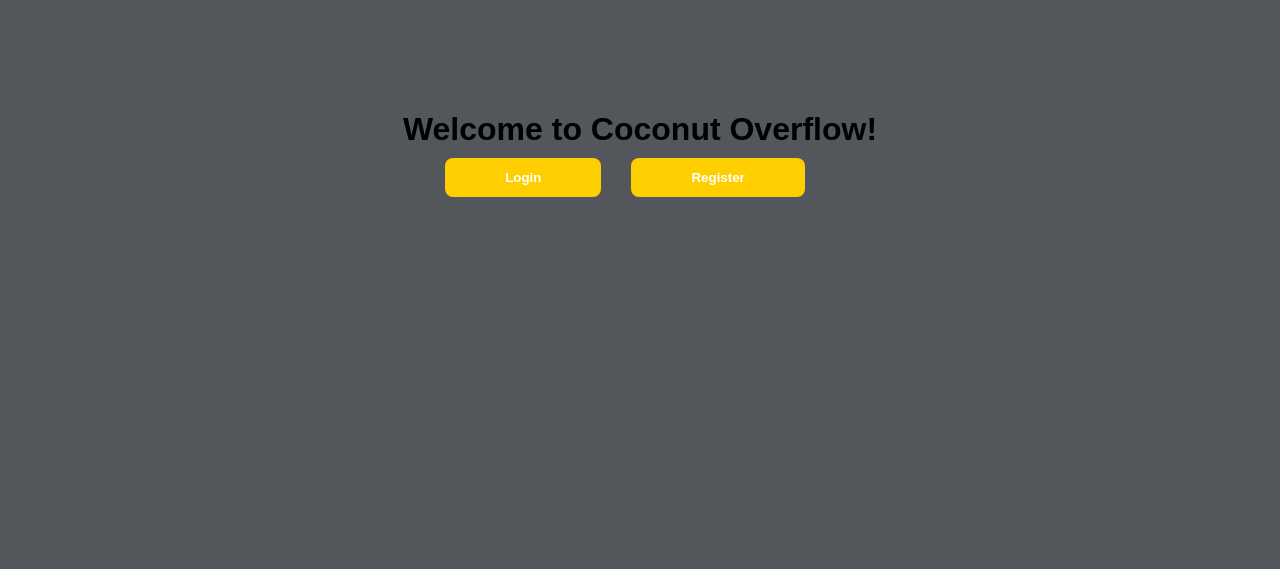
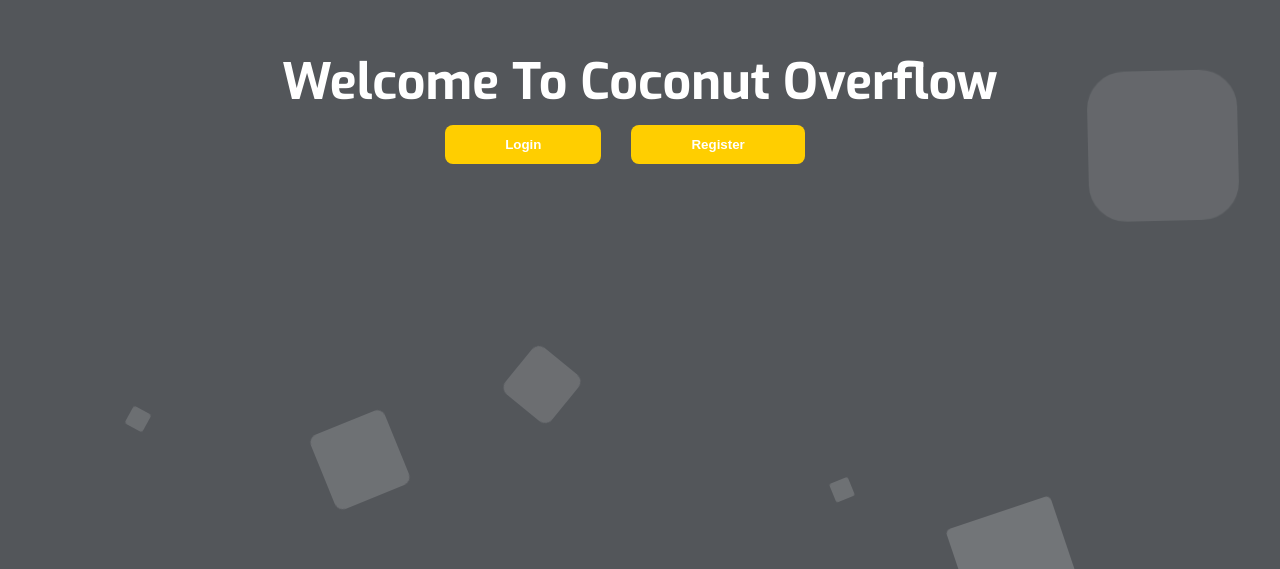
Before and after one commit to dtjabring123/Coconutpng, a React (Create React App) app: page / in a window 1280 px wide. Shown: the part 231-800 px from the top of the page. Built offline with nearby package versions, Linux system fonts and the light colour scheme; no server answers.

Commit message:
upgraded welcome page

```diff
--- a/src/index.css
+++ b/src/index.css
@@ -2,7 +2,6 @@
     margin: 0;
     padding: 0;
     box-sizing: border-box;
-    font-family: montserrat, sans-serif;
 }
 
 input, button {
@@ -19,6 +18,7 @@
     justify-content: center;
     background-color: #53565A;
 }
+
 /*Here is the stuff for the snackbar(toast message) */
 #snackbar {
     visibility: hidden; /* Hidden by default. Visible on click */
--- a/src/index.js
+++ b/src/index.js
@@ -1,10 +1,9 @@
 import React from 'react';
 import ReactDOM from 'react-dom/client';
-import './index.css';
+import './stylesheets/default.css';
 import App from './App';
 
 const root = ReactDOM.createRoot(document.getElementById('root'));
 root.render(
     <App />
-
 );
--- a/src/pages/mainscreen.jsx
+++ b/src/pages/mainscreen.jsx
@@ -1,11 +1,26 @@
 import React from 'react'
 import { Link } from "react-router-dom"
+import "../stylesheets/default.css";
 
 export default class WelcomePage extends React.Component {
   render(){
 		return (
-		<div>
-			<h1>Welcome to Coconut Overflow!</h1>
+    <div class="area" >
+          <ul class="circles">
+                  <li></li>
+                  <li></li>
+                  <li></li>
+                  <li></li>
+                  <li></li>
+                  <li></li>
+                  <li></li>
+                  <li></li>
+                  <li></li>
+                  <li></li>
+          </ul>
+    <div class="context">
+      <h1>Welcome To Coconut Overflow</h1>
+      <div class="row">
 <div className="row">
 <Link to="/login">
 <button className='buttonstyle'
@@ -21,6 +36,8 @@
 </Link>
 </div>
 
+</div>
+    </div>
     </div>);
 	}
 
--- /dev/null
+++ b/src/stylesheets/default.css
@@ -0,0 +1,149 @@
+@import url('https://fonts.googleapis.com/css?family=Exo:400,700');
+
+*{
+    margin: 0px;
+    padding: 0px;
+}
+
+body{
+    font-family: 'Exo', sans-serif;
+}
+
+
+.context {
+    width: 100%;
+    position: absolute;
+    top:35vh;
+
+}
+
+.context h1{
+    text-align: center;
+    color: #fff;
+    font-size: 50px;
+}
+
+
+.area{
+    background: #53565A;
+    background: -webkit-linear-gradient(to left, #8f94fb, #4e54c8);
+    width: 100%;
+    height:100vh;
+
+
+}
+
+.circles{
+    position: absolute;
+    top: 0;
+    left: 0;
+    width: 100%;
+    height: 100%;
+    overflow: hidden;
+}
+
+.circles li{
+    position: absolute;
+    display: block;
+    list-style: none;
+    width: 20px;
+    height: 20px;
+    background: rgba(255, 255, 255, 0.2);
+    animation: animate 25s linear infinite;
+    bottom: -150px;
+
+}
+
+.circles li:nth-child(1){
+    left: 25%;
+    width: 80px;
+    height: 80px;
+    animation-delay: 0s;
+}
+
+
+.circles li:nth-child(2){
+    left: 10%;
+    width: 20px;
+    height: 20px;
+    animation-delay: 2s;
+    animation-duration: 12s;
+}
+
+.circles li:nth-child(3){
+    left: 70%;
+    width: 20px;
+    height: 20px;
+    animation-delay: 4s;
+}
+
+.circles li:nth-child(4){
+    left: 40%;
+    width: 60px;
+    height: 60px;
+    animation-delay: 0s;
+    animation-duration: 18s;
+}
+
+.circles li:nth-child(5){
+    left: 65%;
+    width: 20px;
+    height: 20px;
+    animation-delay: 0s;
+}
+
+.circles li:nth-child(6){
+    left: 75%;
+    width: 110px;
+    height: 110px;
+    animation-delay: 3s;
+}
+
+.circles li:nth-child(7){
+    left: 35%;
+    width: 150px;
+    height: 150px;
+    animation-delay: 7s;
+}
+
+.circles li:nth-child(8){
+    left: 50%;
+    width: 25px;
+    height: 25px;
+    animation-delay: 15s;
+    animation-duration: 45s;
+}
+
+.circles li:nth-child(9){
+    left: 20%;
+    width: 15px;
+    height: 15px;
+    animation-delay: 2s;
+    animation-duration: 35s;
+}
+
+.circles li:nth-child(10){
+    left: 85%;
+    width: 150px;
+    height: 150px;
+    animation-delay: 0s;
+    animation-duration: 11s;
+}
+
+
+
+@keyframes animate {
+
+    0%{
+        transform: translateY(0) rotate(0deg);
+        opacity: 1;
+        border-radius: 0;
+    }
+
+    100%{
+        transform: translateY(-1000px) rotate(720deg);
+        opacity: 0;
+        border-radius: 50%;
+    }
+
+}
```
Also changed, not shown: src/stylesheets/WelcomePage.css (deleted), 1 other file (tests, documents, lock files or other folders). Lines whose indentation alone changed are shown as unchanged.
